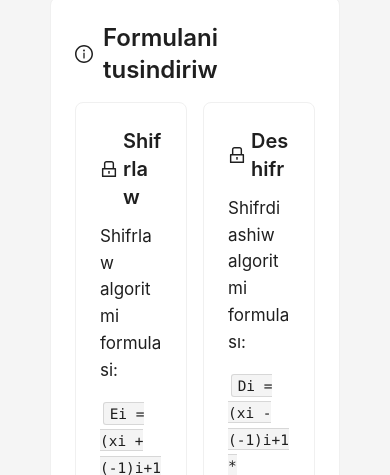
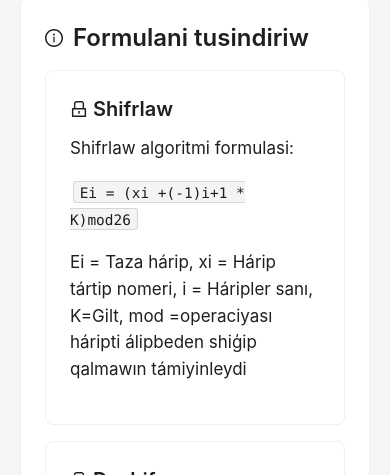
Before and after one commit to Bekbol-frontend/shifr-app, a React (Vite) app: page / in a window 390 px wide. Shown: the part 133-608 px from the top of the page. Built offline with nearby package versions, Linux system fonts and the light colour scheme.

Commit message:
responsive

```diff
--- a/src/app/Provider/AppLayout/ui/AppLayout.module.css
+++ b/src/app/Provider/AppLayout/ui/AppLayout.module.css
@@ -5,3 +5,9 @@
 .content {
   padding: 30px 50px;
 }
+
+@media screen and (max-width: 768px) {
+  .content {
+    padding: 30px 20px;
+  }
+}
--- a/src/components/SecondEncrypted/ui/SecondEncrypted.tsx
+++ b/src/components/SecondEncrypted/ui/SecondEncrypted.tsx
@@ -3,14 +3,17 @@ import { Card, Col, Row } from "antd";
 import styles from "./SecondEncrypted.module.css";
 import { FormulaCard } from "@/components/FormulaCard";
 import SecondForm from "./SecondForm/SecondForm";
+import { useResponsive } from "@/hooks/useResponsive";
 
 function SecondEncrypted() {
+  const { isMobile } = useResponsive();
+
   return (
     <div className={styles.second}>
       <Card className={styles.card}>
         <TitleBlock title="Formulani tusindiriw" />
-        <Row gutter={16}>
-          <Col span={12}>
+        <Row gutter={[16, 16]}>
+          <Col span={isMobile ? 24 : 12}>
             <FormulaCard
               title="Shifrlaw"
               desc1="Shifrlaw algoritmi formulasi:"
@@ -20,7 +23,7 @@ function SecondEncrypted() {
                 támiyinleydi"
             />
           </Col>
-          <Col span={12}>
+          <Col span={isMobile ? 24 : 12}>
             <FormulaCard
               title="Deshifr"
               desc1="Shifrdi ashiw algoritmi formulası:"
--- a/src/components/SecondEncrypted/ui/SecondForm/SecondForm.tsx
+++ b/src/components/SecondEncrypted/ui/SecondForm/SecondForm.tsx
@@ -126,12 +126,16 @@ function SecondForm() {
           </Button>
         </Form.Item>
 
+        {result && (
+          <>
             <Title level={4} className={styles.title}>
               Natiyje:
             </Title>
             <Card>
               <Title level={5}>{result.toUpperCase()}</Title>
             </Card>
+          </>
+        )}
       </Form>
     </Card>
   );
--- /dev/null
+++ b/src/hooks/useResponsive/index.ts
@@ -0,0 +1,15 @@
+import { Grid } from "antd";
+
+const { useBreakpoint } = Grid;
+
+export const useResponsive = () => {
+  const screens = useBreakpoint();
+
+  const isMobile = screens.xs && !screens.sm;
+  const isDesktop = screens.lg;
+
+  return {
+    isMobile,
+    isDesktop,
+  };
+};
```
Lines whose indentation alone changed are shown as unchanged.
